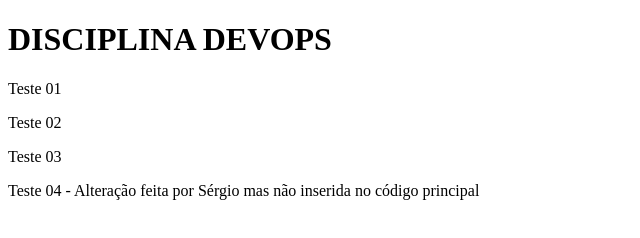
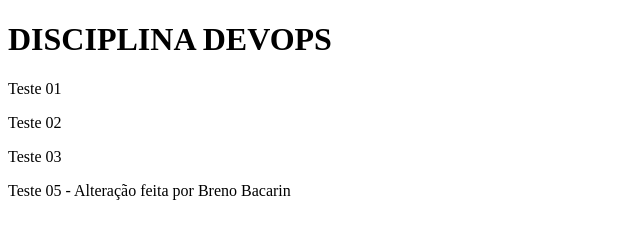
Before and after one commit to Bacarin-Solucoes-Tecnologicas/DevOps, a plain HTML site: page Index.html in a window 1280 px wide. Shown: the whole page, without its empty margins (0-640 px from the left). Drawn offline with Linux system fonts and the light colour scheme.

Commit message:
Revert "Update Index.html"

```diff
--- a/Index.html
+++ b/Index.html
@@ -10,6 +10,6 @@
     <p>Teste 01</p>
     <p>Teste 02</p>
     <p>Teste 03</p>
-    <p>Teste 04 - Alteração feita por Sérgio mas não inserida no código principal</p>
+    <p>Teste 05 - Alteração feita por Breno Bacarin</p>
 </body>
 </html>
```
